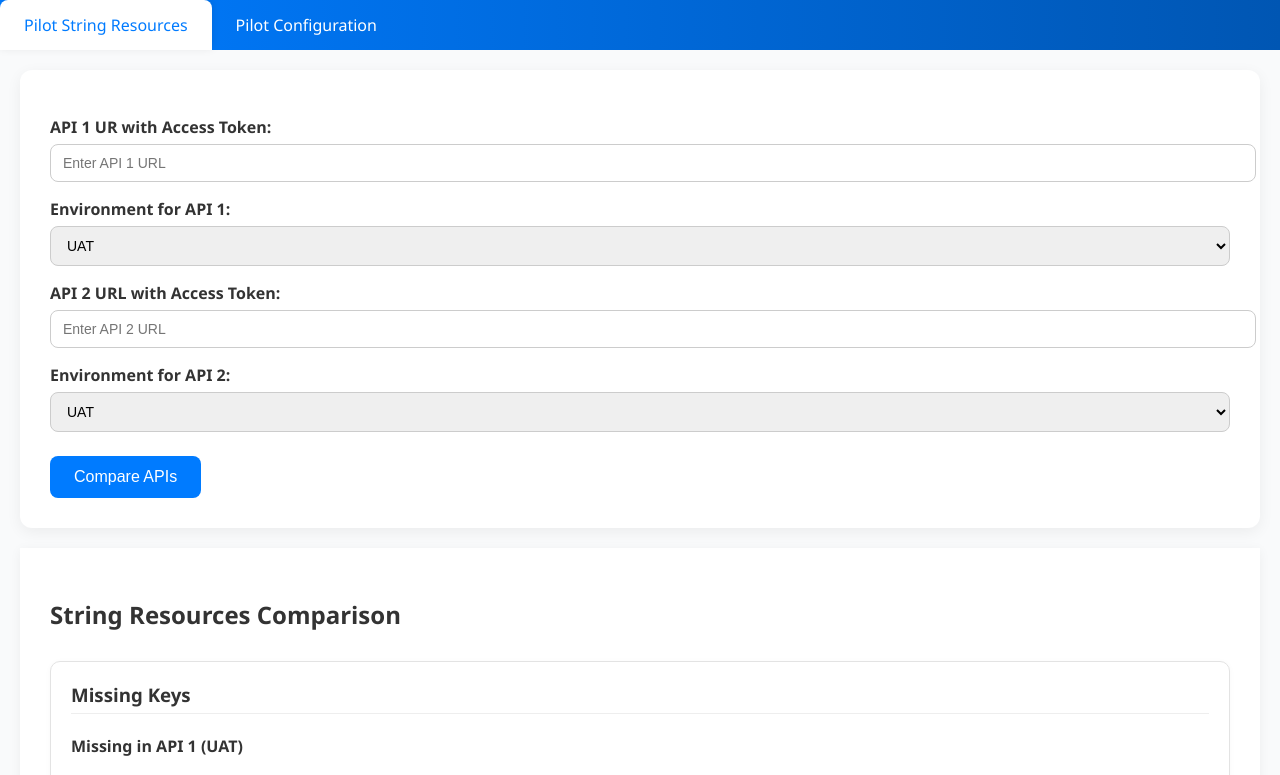
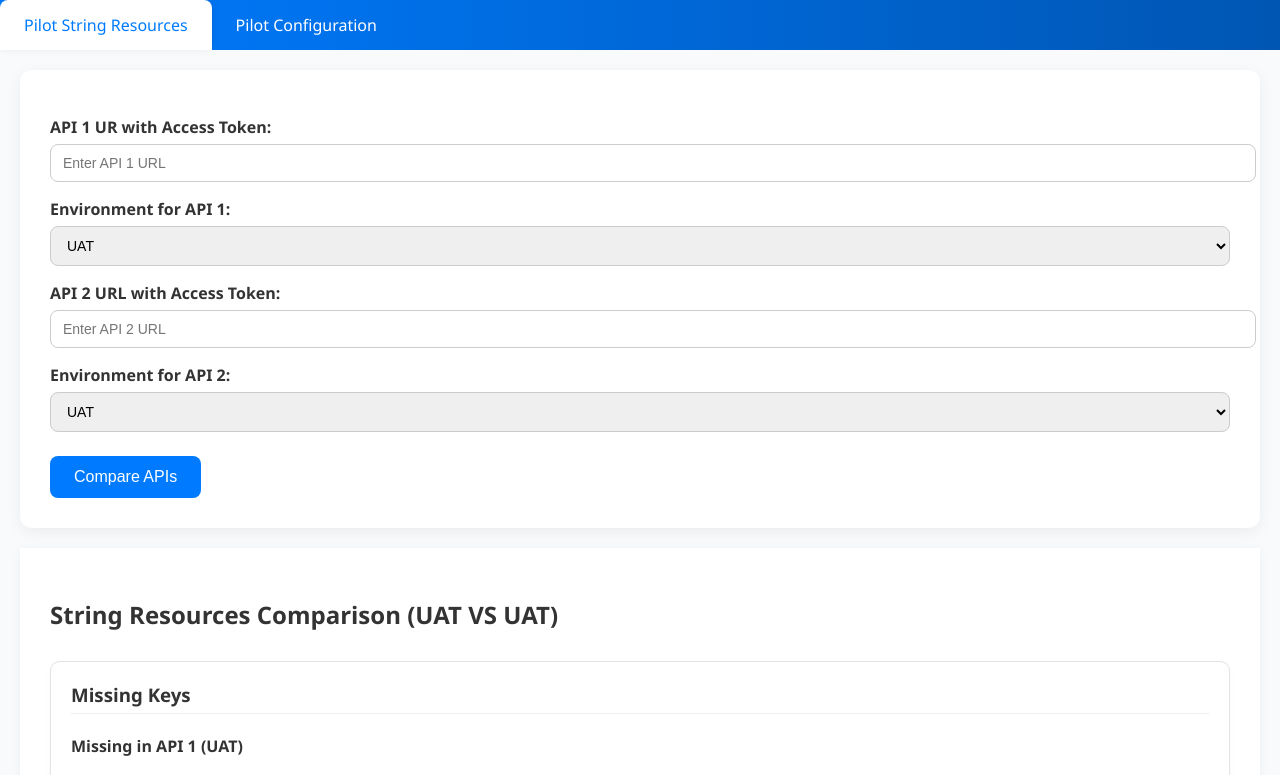
Before and after one commit to balaKrishna-bidgely/String_Resources-Config_comparison, a plain HTML site: page index.html in a window 1280 px wide. Both pictures are taken after a click on the button "Compare APIs". Shown: the top 775 px of the page. Drawn offline with Linux system fonts and the light colour scheme.

Commit message:
Update index.html

```diff
--- a/index.html
+++ b/index.html
@@ -221,7 +221,7 @@
 
   <!-- Tab 1 Content: String Resources -->
   <div id="stringTab" class="tab-content active">
-    <h2>String Resources Comparison</h2>
+    <h2>String Resources Comparison <span class="env-comparison"></span></h2>
     <div class="comparison-section">
       <h3>Missing Keys</h3>
       <h4>Missing in API 1 <span class="api-env1"></span></h4>
@@ -259,7 +259,7 @@
 
   <!-- Tab 2 Content: Config Comparison -->
   <div id="configTab" class="tab-content">
-    <h2>Configuration Comparison</h2>
+    <h2>Configuration Comparison <span class="env-comparison"></span></h2>
     <div class="comparison-section">
       <h3>Missing Configuration Types</h3>
       <h4>Missing in API 1 <span class="api-env1"></span></h4>
@@ -365,6 +365,8 @@
       const api2Url = document.getElementById('api2url').value;
       const env1 = document.getElementById('env1').value;
       const env2 = document.getElementById('env2').value;
+
+      document.querySelectorAll('.env-comparison').forEach(el => el.textContent = `(${env1} VS ${env2})`);
 
       document.querySelectorAll('.api-env1').forEach(el => el.textContent = `(${env1})`);
       document.querySelectorAll('.api-env2').forEach(el => el.textContent = `(${env2})`);
```
